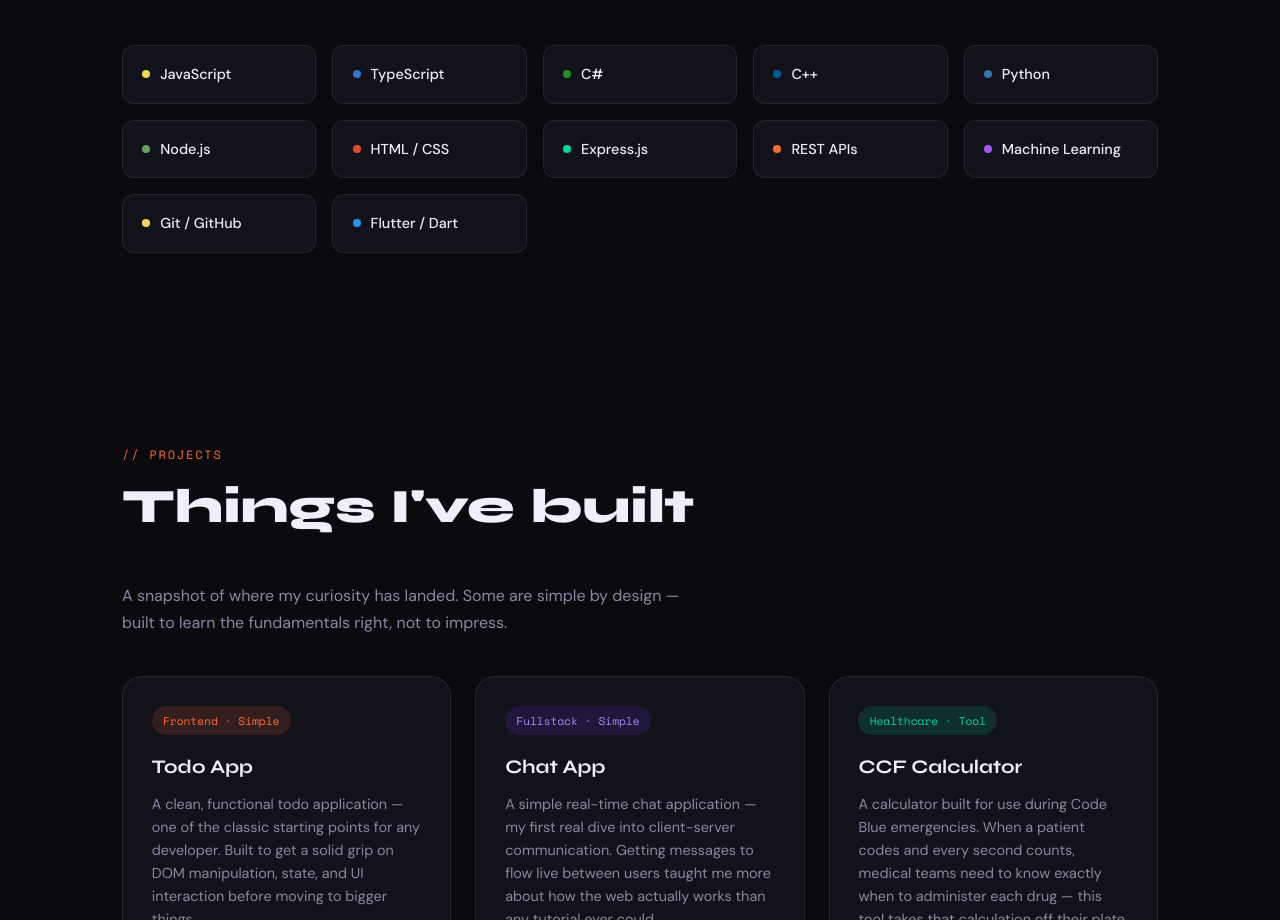
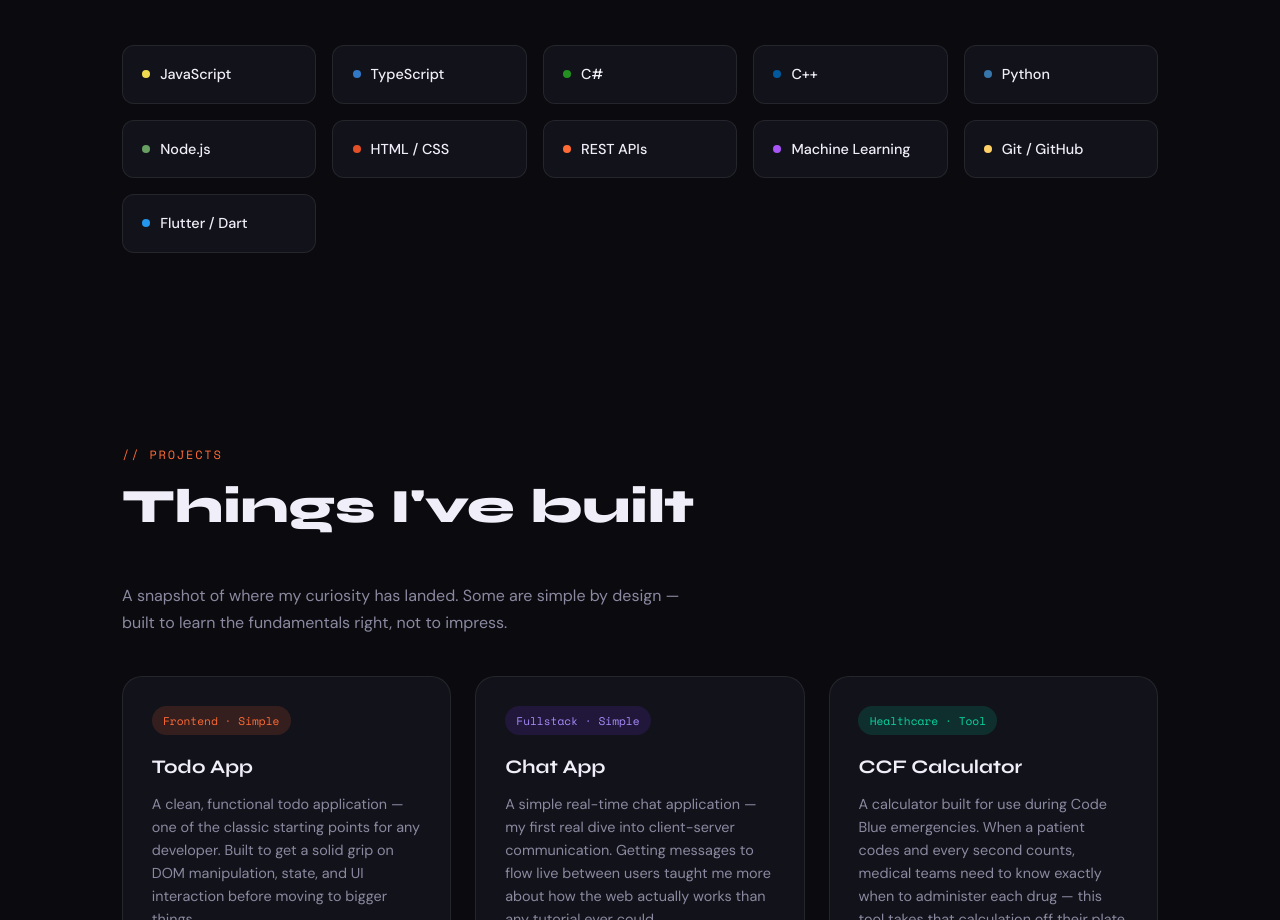
Before and after one commit to AhmadBaabod/portfolio, a plain HTML site: page portfolio.html in a window 1280 px wide. Shown: the part 1891-2811 px from the top of the page. Drawn offline with nearby package versions, Linux system fonts and the light colour scheme.

Commit message:
remove Express.js skill from skills section

```diff
--- a/portfolio.html
+++ b/portfolio.html
@@ -683,10 +683,6 @@
       HTML / CSS
     </div>
     <div class="skill-chip">
-      <span class="skill-dot" style="background:#06d6a0;"></span>
-      Express.js
-    </div>
-    <div class="skill-chip">
       <span class="skill-dot" style="background:#ff6b35;"></span>
       REST APIs
     </div>
```
